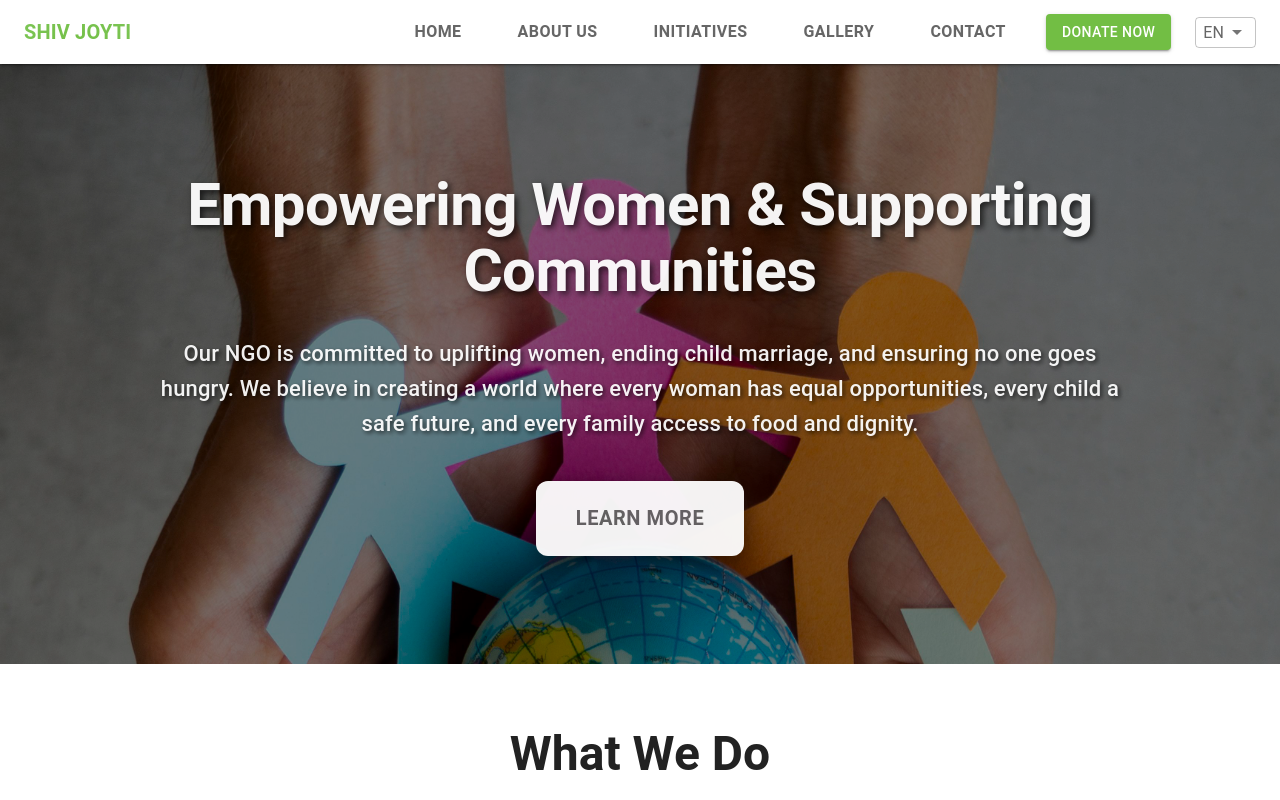
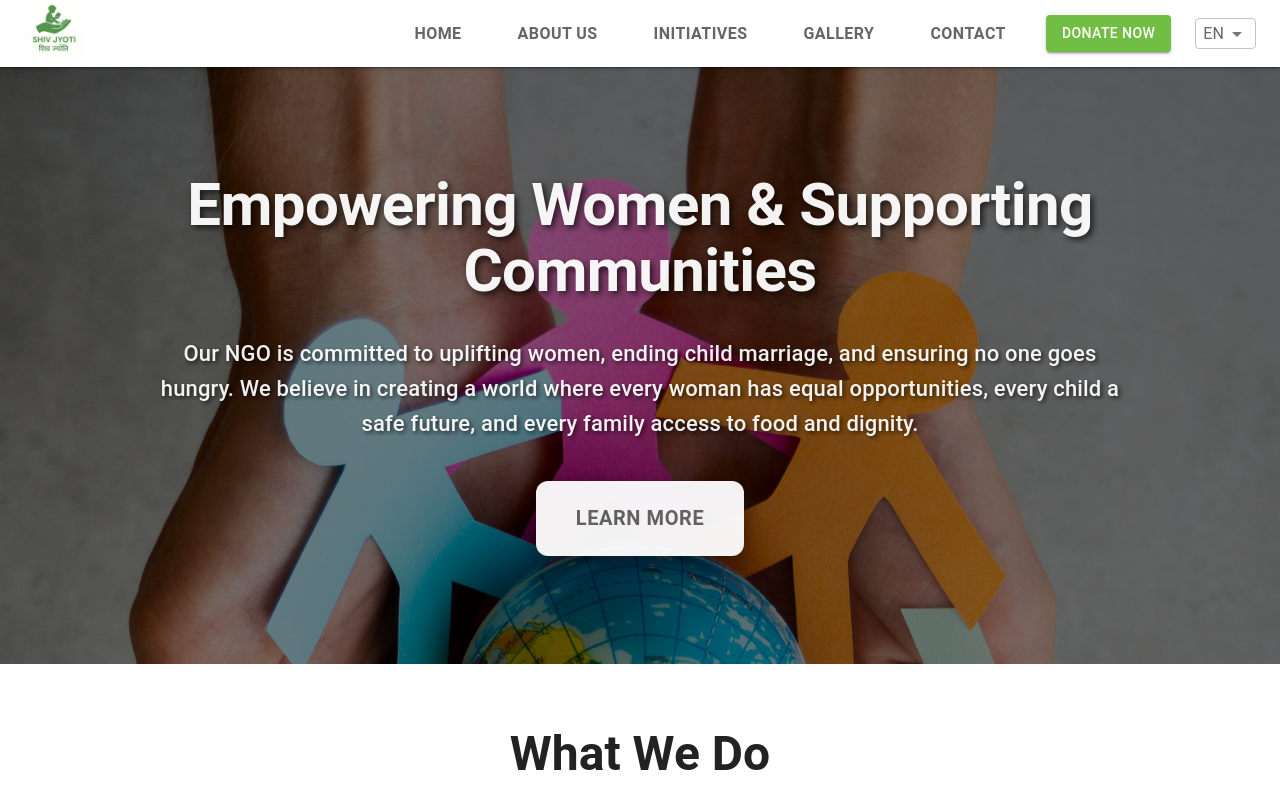
Before and after one commit to mohitgaur310/shiv-joyti, a React (Create React App) app: page / in a window 1280 px wide. Shown: the top 800 px of the page. Built offline with nearby package versions, Linux system fonts and the light colour scheme.

Commit message:
added logo in header

```diff
--- a/src/Components/Navbar/Header.jsx
+++ b/src/Components/Navbar/Header.jsx
@@ -42,7 +42,6 @@ export default function Header({ language, setLanguage }) {
   };
   const toggleDrawer = (open) => () => setOpen(open);
 
-
   const buttonStyle = {
     color: "#666",
     px: 2,
@@ -82,16 +81,20 @@ export default function Header({ language, setLanguage }) {
       <AppBar position="fixed" color="inherit" elevation={2}>
         <Toolbar sx={{ justifyContent: "space-between" }}>
           <Typography
-            variant="h6"
             component={Link}
             to="/"
             sx={{
               ...logoStyles,
-              cursor: 'pointer',
+              cursor: "pointer",
+              display: "inline-block",
             }}
             onClick={handleHomeClick}
           >
-            SHIV JOYTI
+            <img
+              src="/assests/logo_shivjyoti.png"
+              alt="SHIV JOYTI"
+              style={{ height: 60 }}
+            />
           </Typography>
 
           {!isMobile && (
@@ -239,8 +242,13 @@ export default function Header({ language, setLanguage }) {
 
           {/* Language Selector for Mobile */}
           <Divider sx={{ my: 2 }} />
-          <ListItem sx={{ flexDirection: 'column', alignItems: 'flex-start', px: 3 }}>
-            <Typography variant="body2" sx={{ color: '#666', mb: 1, fontWeight: 500 }}>
+          <ListItem
+            sx={{ flexDirection: "column", alignItems: "flex-start", px: 3 }}
+          >
+            <Typography
+              variant="body2"
+              sx={{ color: "#666", mb: 1, fontWeight: 500 }}
+            >
               {language === "en" ? "Language" : "भाषा"}
             </Typography>
             <Select
@@ -274,7 +282,8 @@ export default function Header({ language, setLanguage }) {
                 py: 1.5,
                 fontWeight: "bold",
                 "&:hover": {
-                  background: "radial-gradient(at bottom center, #5aa237 0, #6fb849 100%)",
+                  background:
+                    "radial-gradient(at bottom center, #5aa237 0, #6fb849 100%)",
                   color: "#fff",
                 },
               }}
```
Also changed, not shown: public/assests/logo_shivjyoti.png (added).
